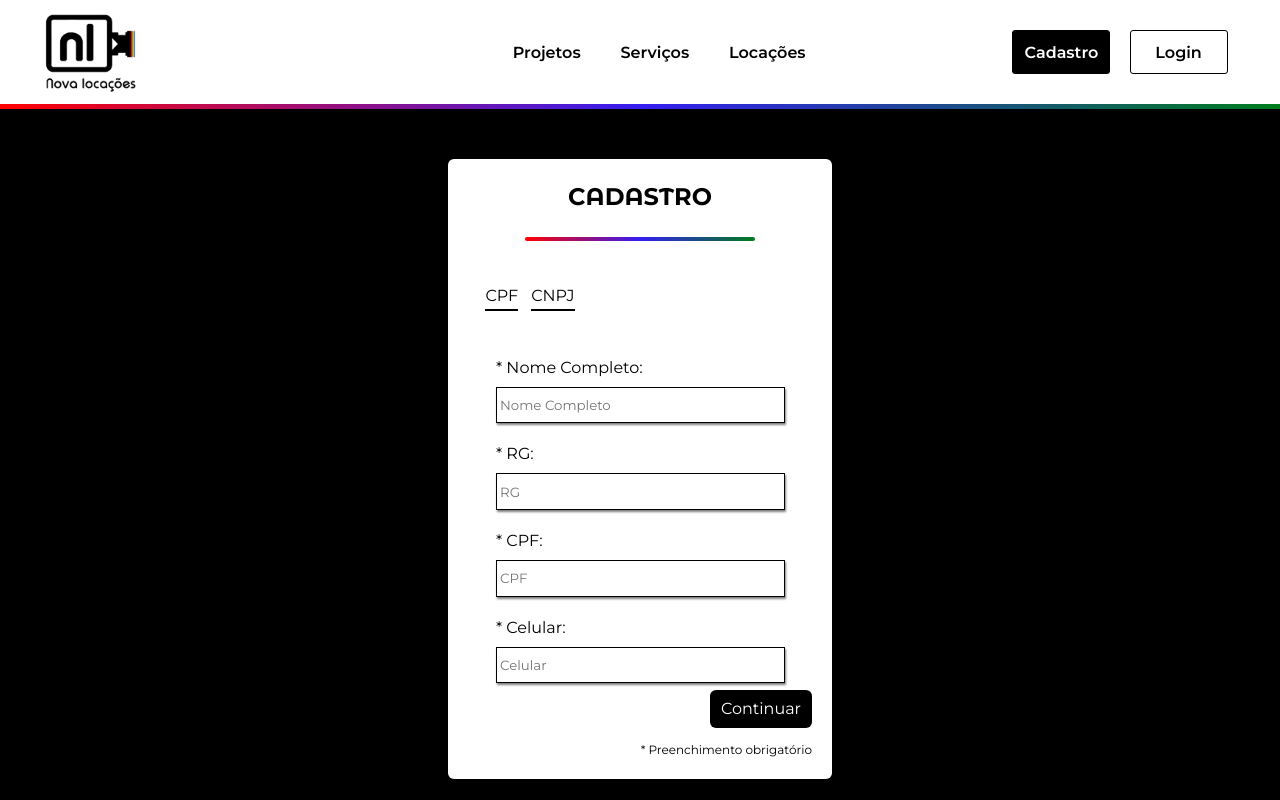
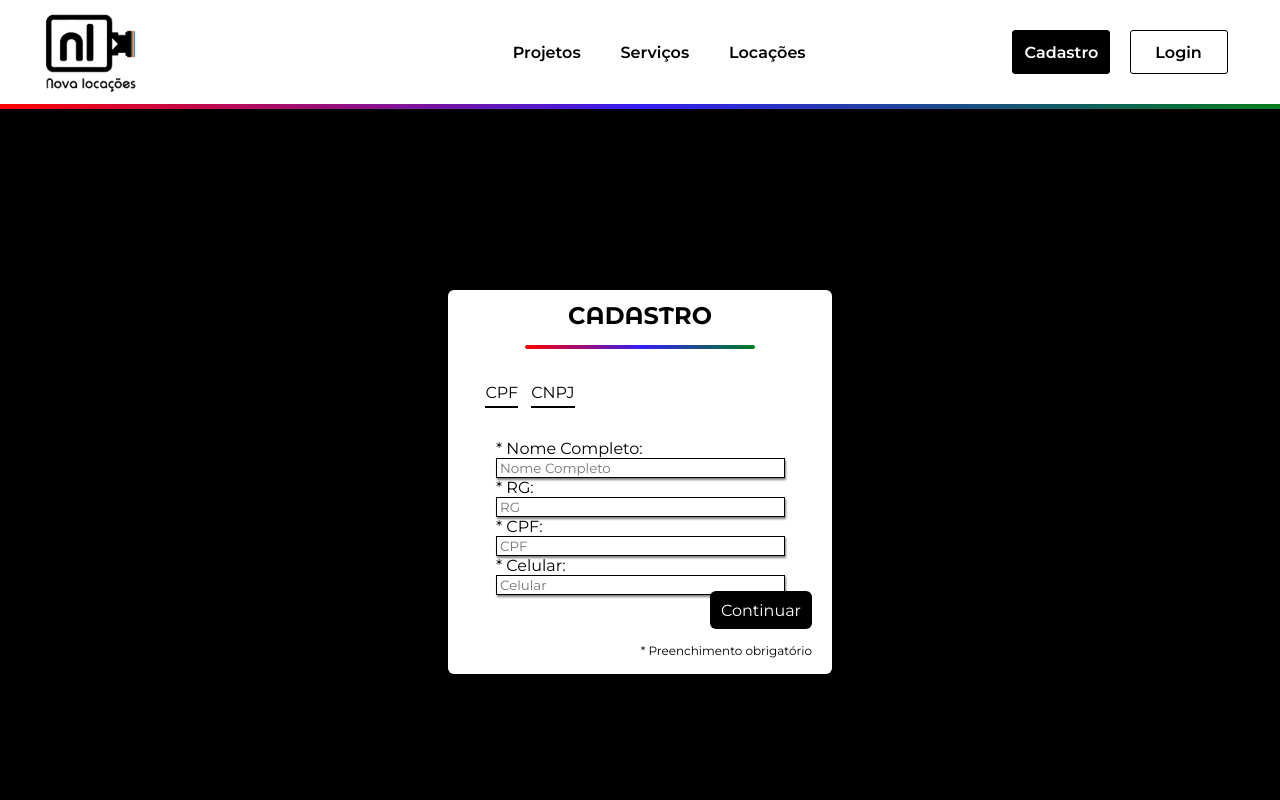
Before and after one commit to Org-InfinitySolutions/Frontend, a React (Vite) app: page /cadastro in a window 1280 px wide. Shown: the top 800 px of the page. Built offline with nearby package versions, Linux system fonts and the light colour scheme.

Commit message:
fix container-formulario e referenciando href

```diff
--- a/src/Pages/Cadastro.css
+++ b/src/Pages/Cadastro.css
@@ -5,15 +5,17 @@
     display: flex;
     justify-content: center;
     align-items: flex-start;
+    padding: 1% 0px;
 }
 
 .container-cadastro{
-    height: 90vh;
+    min-height: 90vh;
     width: 100%;
     background-color: black;
     display: flex;
     align-items: center;
     justify-content: center;
+    padding: 1% 0px;
 
     .container-formulario{
         position: relative;
@@ -76,7 +78,7 @@
 
         .botao-continuar-bloco {
             position: absolute;
-            bottom: 10px;
+            bottom: 1%;
             right: 20px;
             display: flex;
             flex-direction: column;
--- a/src/components/BarraNavegacao.jsx
+++ b/src/components/BarraNavegacao.jsx
@@ -16,7 +16,7 @@ function BarraNavegacao(){
                 <div>
                     <a href="#">Home</a>
                     <a href="#">Equipamentos</a>
-                    <a href="#">Pedidos</a>
+                    <a href="/pedidos">Pedidos</a>
                 </div>
             </section>
             ) : (
@@ -35,7 +35,7 @@ function BarraNavegacao(){
             </section>
             ) : (
             <section className="container-eventos">
-                <a href='#' className='botao-cadastro'>Cadastro</a>
+                <a href='/cadastro' className='botao-cadastro'>Cadastro</a>
                 <a href='/login' className='botao-login'>Login</a>
             </section>
             )}
```
